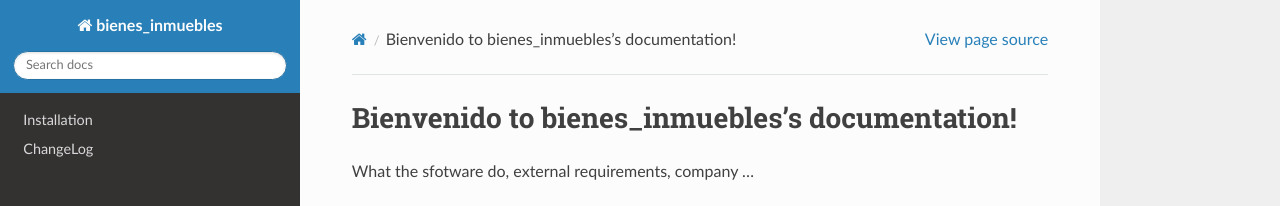
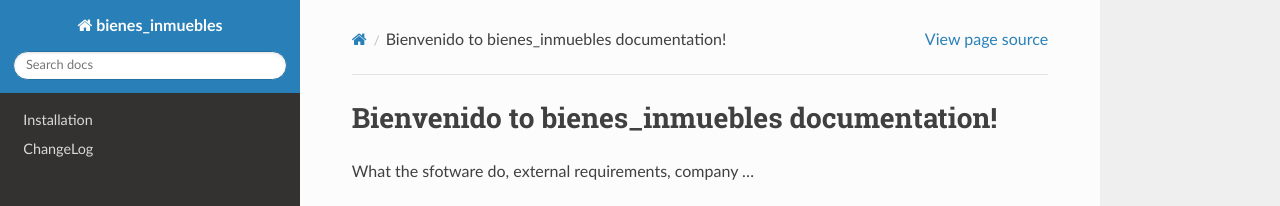
Before and after one commit to alexxfernandez13/bienes_inmuebles, a Sphinx documentation site: the page built from docs/source/index.rst, in a window 1280 px wide. Shown: the top 206 px of the page. Built offline with Sphinx 7.4.7 and the Read the Docs theme 2.0.0, drawn with Linux system fonts in a browser that asks for light colours.

```diff
--- a/docs/source/index.rst
+++ b/docs/source/index.rst
@@ -3,7 +3,7 @@
    You can adapt this file completely to your liking, but it should at least
    contain the root `toctree` directive.
 
-Bienvenido to bienes_inmuebles's documentation!
+Bienvenido to bienes_inmuebles documentation!
 ===================================================================
 
 What the sfotware do, external requirements, company ...
```
